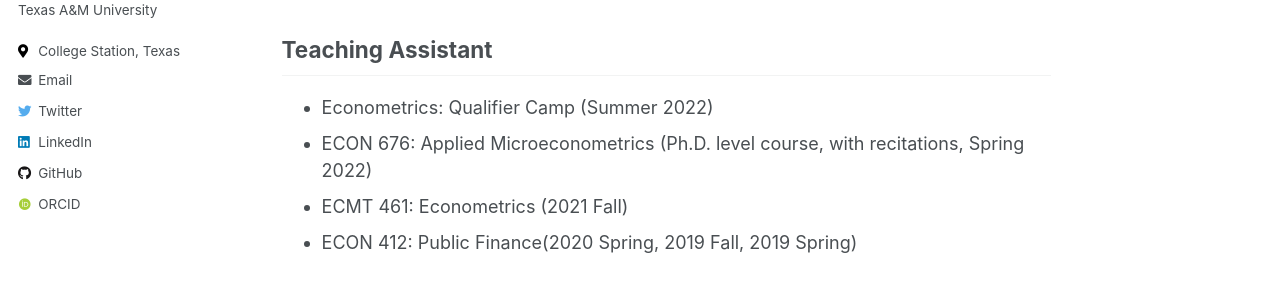
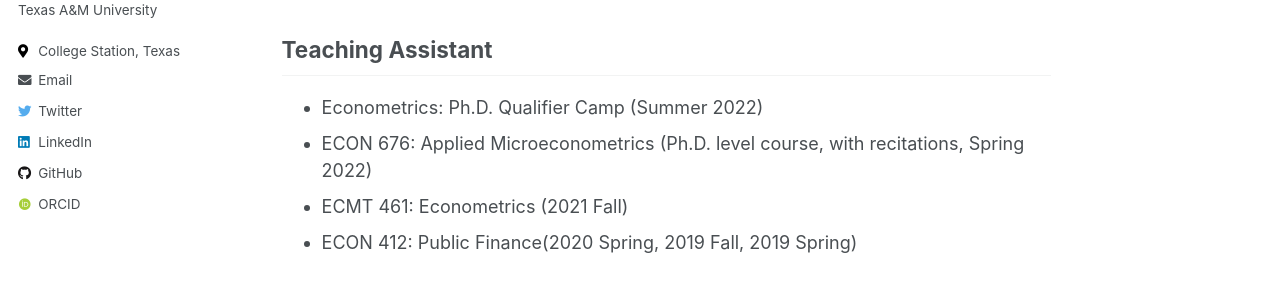
Before and after one commit to jieezhong/jieezhong.github.io, a Jekyll site: the page built from _pages/teaching.md, in a window 1280 px wide. Shown: the part 334-623 px from the top of the page. Built offline with Jekyll 4.4.1, drawn with Linux system fonts in a browser that asks for light colours; some web fonts are replaced.

```diff
--- a/_pages/teaching.md
+++ b/_pages/teaching.md
@@ -8,7 +8,7 @@ title: "Teaching"
     - [Syllabus](/files/pdf/teaching/ECON323_Syllabus_Summer_S22.pdf)
 
 ## Teaching Assistant
-- Econometrics: Qualifier Camp (Summer 2022)
+- Econometrics: Ph.D. Qualifier Camp (Summer 2022)
 - ECON 676: Applied Microeconometrics (Ph.D. level course, with recitations, Spring 2022)
 - ECMT 461: Econometrics (2021 Fall)
 - ECON 412: Public Finance(2020 Spring, 2019 Fall, 2019 Spring)
```
